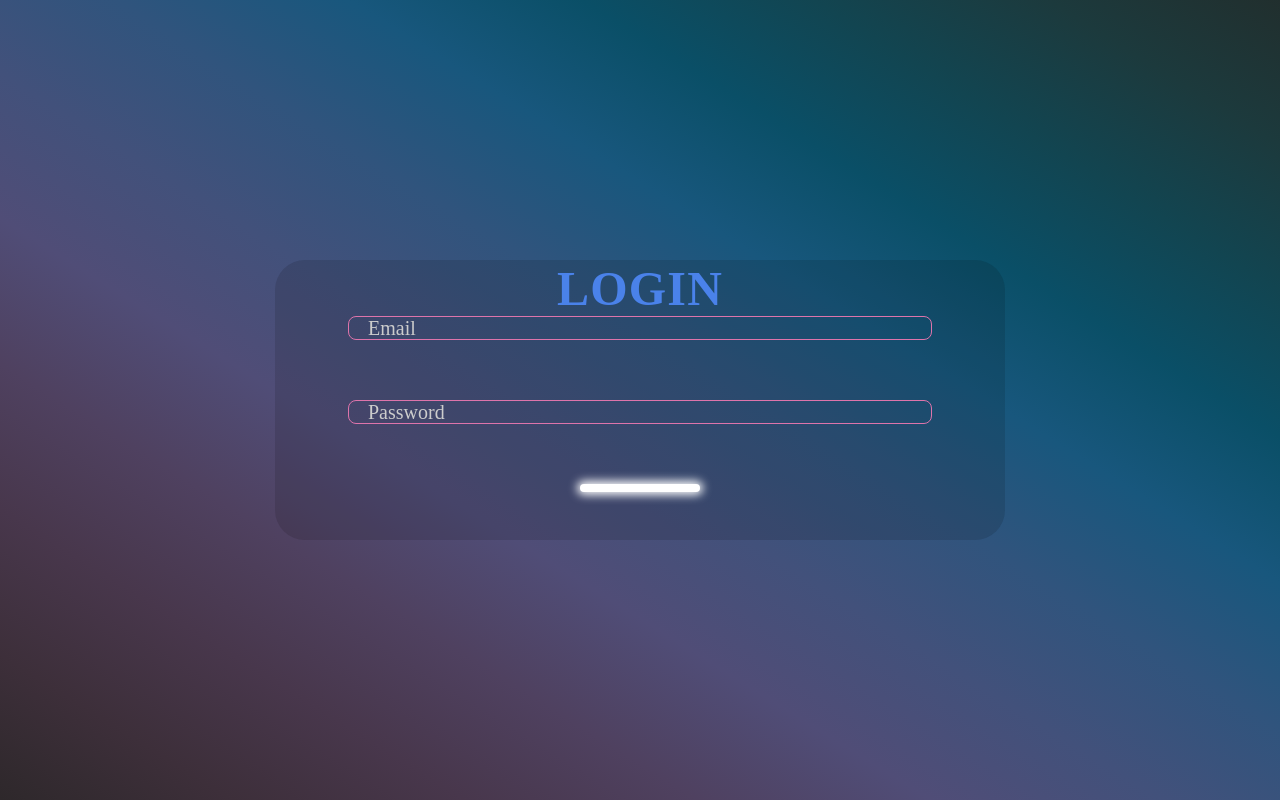
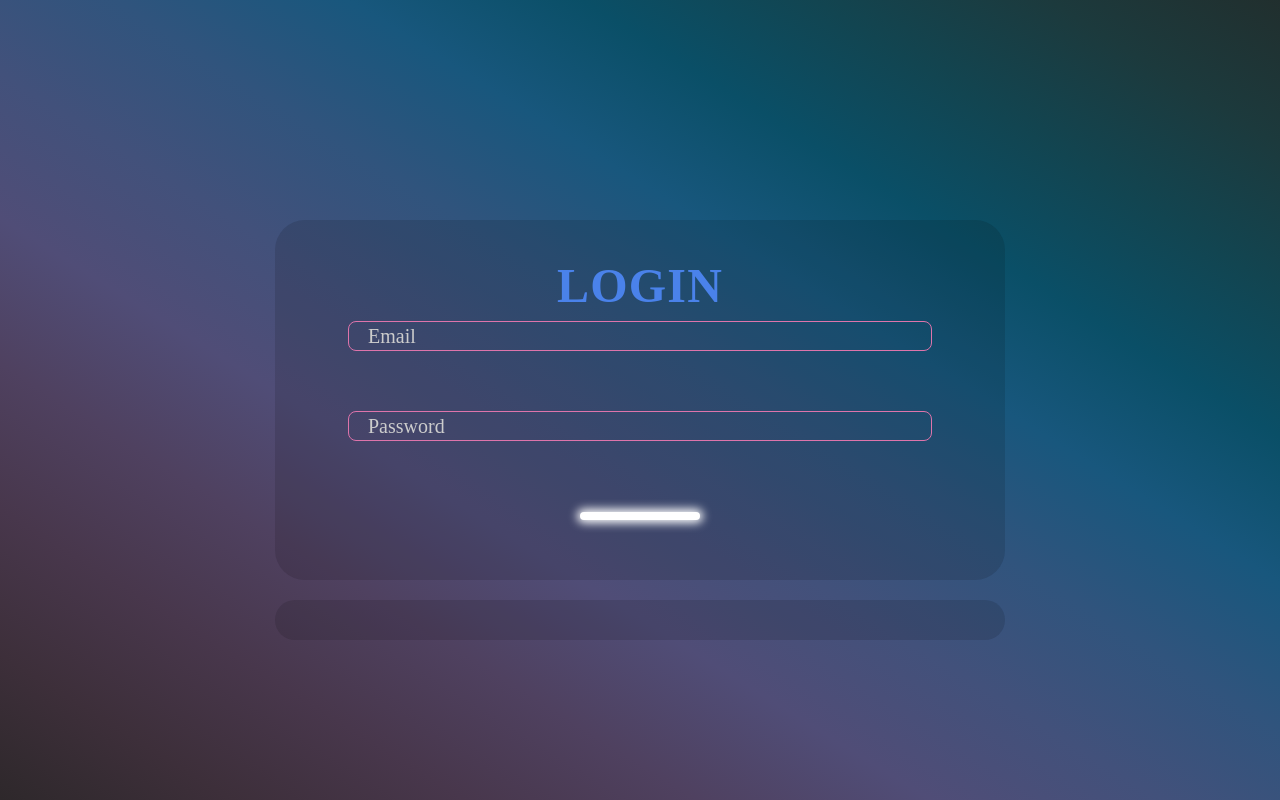
Before and after one commit to kisn3089/login_fullstack, a React (Vite) app in the folder client/: page /login in a window 1280 px wide. Built offline with nearby package versions, Linux system fonts and the light colour scheme.

Commit message:
[Feat]Client LoginForm API 실패시 알림 컴포넌트 컨테이너 구현

```diff
--- a/client/src/components/molcules/form/Form.tsx
+++ b/client/src/components/molcules/form/Form.tsx
@@ -6,8 +6,9 @@ import {
   FormContainer,
   FormLayout,
   InfoContainer,
-  Text,
+  TitleText,
   TitleContainer,
+  ValidateContainer,
 } from "./styles";
 import LabelInput from "../labelInput/LabelInput";
 import { FormType } from "./type";
@@ -38,27 +39,15 @@ const Form = ({
 
   const isDisabledFc = disabledValid ? () => {} : enterSubmit;
 
+  if (type === "login")
     return (
       <FormContainer>
-      <FormBackground $isJoin={type === "join"}>
+        <FormBackground $isJoin={false}>
           <FormLayout>
             <TitleContainer>
-            <Text>{type === "login" ? "LOGIN" : "JOIN"}</Text>
+              <TitleText>LOGIN</TitleText>
             </TitleContainer>
-          <InfoContainer>
-            {type === "join" && (
-              <LabelInput
-                title="Name"
-                id="name"
-                inputType="text"
-                inputValue={nameValue || ""}
-                inputFocus={inputFocus}
-                focusHandler={focusHandler}
-                blurHandler={blurHandler}
-                inputChange={valueChange}
-                enterSubmit={isDisabledFc}
-              />
-            )}
+            <InfoContainer $isJoin={false}>
               <LabelInput
                 title="Email"
                 id="email"
@@ -81,7 +70,59 @@ const Form = ({
                 inputChange={valueChange}
                 enterSubmit={isDisabledFc}
               />
-            {type === "join" && (
+            </InfoContainer>
+            <CenterBtn>
+              <Button onClick={submitHandler} disabled={disabledValid}>
+                {disabledValid ? "" : "pass"}
+              </Button>
+            </CenterBtn>
+          </FormLayout>
+          <ValidateContainer></ValidateContainer>
+        </FormBackground>
+      </FormContainer>
+    );
+
+  return (
+    <FormContainer>
+      <FormBackground $isJoin={true}>
+        <FormLayout>
+          <TitleContainer>
+            <TitleText>JOIN</TitleText>
+          </TitleContainer>
+          <InfoContainer $isJoin={true}>
+            <LabelInput
+              title="Name"
+              id="name"
+              inputType="text"
+              inputValue={nameValue || ""}
+              inputFocus={inputFocus}
+              focusHandler={focusHandler}
+              blurHandler={blurHandler}
+              inputChange={valueChange}
+              enterSubmit={isDisabledFc}
+            />
+            <LabelInput
+              title="Email"
+              id="email"
+              inputType="text"
+              inputValue={emailValue}
+              inputFocus={inputFocus}
+              focusHandler={focusHandler}
+              blurHandler={blurHandler}
+              inputChange={valueChange}
+              enterSubmit={isDisabledFc}
+            />
+            <LabelInput
+              title="Password"
+              id="password"
+              inputType="password"
+              inputValue={passwordValue}
+              inputFocus={inputFocus}
+              focusHandler={focusHandler}
+              blurHandler={blurHandler}
+              inputChange={valueChange}
+              enterSubmit={isDisabledFc}
+            />
             <LabelInput
               title="Confirm Password"
               id="confirmPassword"
@@ -93,7 +134,6 @@ const Form = ({
               inputChange={valueChange}
               enterSubmit={isDisabledFc}
             />
-            )}
           </InfoContainer>
           <CenterBtn>
             <Button onClick={submitHandler} disabled={disabledValid}>
--- a/client/src/components/molcules/form/styles.ts
+++ b/client/src/components/molcules/form/styles.ts
@@ -1,14 +1,25 @@
-import { styled } from "styled-components";
+import { keyframes, styled } from "styled-components";
+
+const fadeDown = keyframes`
+  0% {
+    height: 0;
+  }
+  100% {
+    height: 10%;
+  }
+`;
 
 export const FormContainer = styled.div`
   width: 100vw;
   height: 100vh;
+  min-width: 900px;
   display: flex;
   justify-content: center;
   align-items: center;
 `;
 
 export const FormBackground = styled.div<{ $isJoin: boolean }>`
+  position: relative;
   width: 70%;
   max-width: 1500px;
   height: ${({ $isJoin: isJoin }) => (isJoin ? "70%" : "50%")};
@@ -16,14 +27,21 @@ export const FormBackground = styled.div<{ $isJoin: boolean }>`
   display: flex;
   justify-content: center;
   align-items: center;
+  flex-direction: column;
+  gap: 5%;
 `;
 
 export const FormLayout = styled.div`
   width: 90%;
   max-width: 730px;
-  height: 70%;
+  height: 90%;
+  max-height: 850px;
   border-radius: 30px;
   backdrop-filter: brightness(88%);
+  display: flex;
+  align-items: center;
+  justify-content: center;
+  flex-direction: column;
 `;
 
 export const TitleContainer = styled.div`
@@ -31,7 +49,7 @@ export const TitleContainer = styled.div`
   height: 20%;
 `;
 
-export const Text = styled.span`
+export const TitleText = styled.span`
   width: 100%;
   height: 100%;
   font-size: 48px;
@@ -44,24 +62,25 @@ export const Text = styled.span`
   color: #4a82ea;
 `;
 
-export const InfoContainer = styled.div`
+export const InfoContainer = styled.div<{ $isJoin: boolean }>`
   display: flex;
   justify-content: center;
   align-items: center;
   flex-direction: column;
   width: 100%;
-  height: 60%;
+  height: ${({ $isJoin: isJoin }) => (isJoin ? "60%" : "50%")};
 `;
 
 export const CenterBtn = styled.div`
   display: flex;
   justify-content: center;
   align-items: center;
+  height: 50px;
 `;
 
 export const Button = styled.button`
   width: 200px;
-  height: 50px;
+  height: 100%;
   background-color: #4a82ea;
   border-radius: 10px;
   border: none;
@@ -90,3 +109,14 @@ export const Button = styled.button`
     font-size: 0;
   }
 `;
+
+export const ValidateContainer = styled.div`
+  position: absolute;
+  top: 100%;
+  width: 90%;
+  max-width: 730px;
+  height: 10%;
+  border-radius: 30px;
+  backdrop-filter: brightness(88%);
+  animation: ${fadeDown} 0.5s ease-in-out;
+`;
```
Lines whose indentation alone changed are shown as unchanged.
